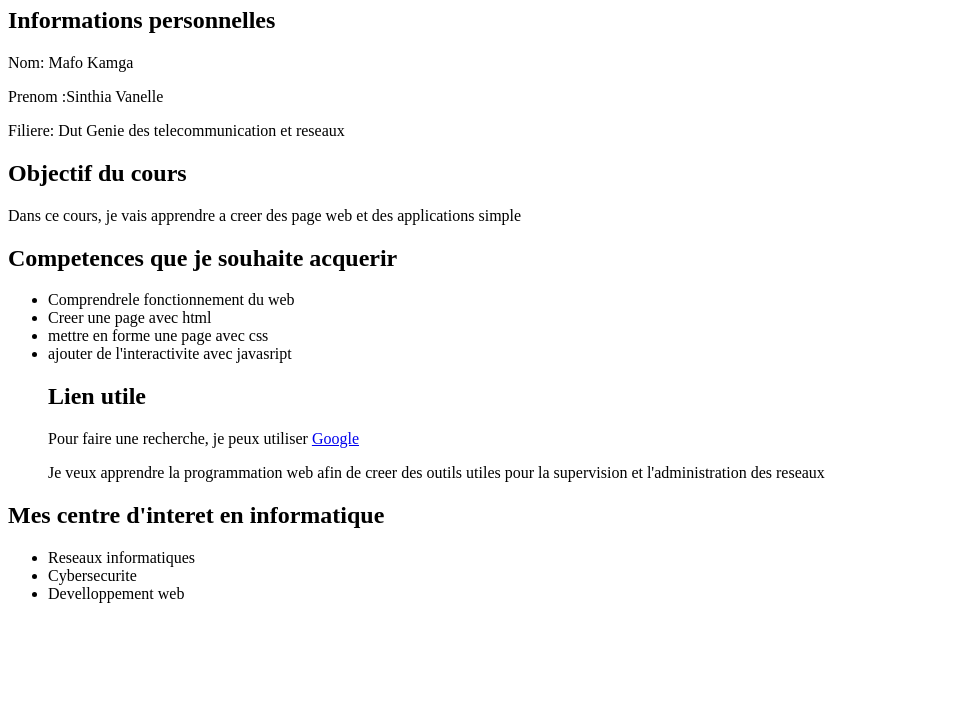
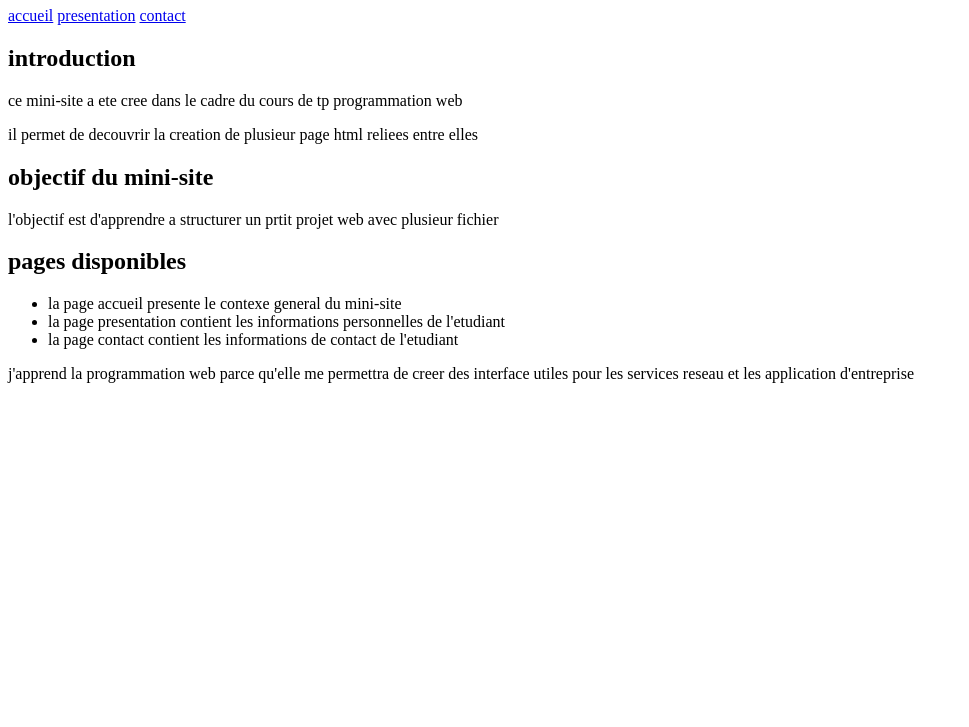
Before and after one commit to synthiamafokamga-ui/Mafo_kamga_sinthia_Gtr1_Tpweb_2026, a plain HTML site: page index.html in a window 1280 px wide. Shown: the part 73-800 px from the top of the page, without its empty margins (0-969 px from the left). Drawn offline with Linux system fonts and the light colour scheme.

Commit message:
Add files via upload

```diff
--- a/index.html
+++ b/index.html
@@ -3,35 +3,26 @@
 <head>
     <meta charset="UTF-8">
     <meta name="viewport" content="width=device-width, initial-scale=1.0">
-    <title> Ma premiere page web</title>
+    <title>Mon mini-site</title>
 </head>
 <body>
-<h1>Mon premier site web
-     </h1>
-     <h2> Informations personnelles</h2>
-     <p> Nom: Mafo Kamga</p>
-     <p>Prenom :Sinthia Vanelle</p>
-     <p> Filiere: Dut Genie des telecommunication et reseaux</p>
-     <h2> Objectif du cours</h2>
-<p> Dans ce cours, je vais apprendre a creer des page web et des applications simple </p>
-    <h2> Competences que je souhaite acquerir</h2>
-     <ul> <li> Comprendrele fonctionnement du web</li>
-    <li> Creer une page avec html</li>
-
-<li> mettre en forme une page avec css</li>
-<li> ajouter de l'interactivite avec javasript</li>
-<h2> Lien utile</h2>
-<p>
-    Pour faire une recherche, je peux utiliser
-    <a href="https://www.Google">Google</a>
-</p>
-<p> Je veux apprendre la programmation web afin de creer des outils utiles pour la supervision et l'administration des reseaux</p>
-</ul>
-<h2> Mes centre d'interet en informatique</h2>
-<ul> <li> Reseaux informatiques</li>
-    <li> Cybersecurite</li>
-    <li> Develloppement web</li>
-
-</ul>
+<h1> Bienvenue sur mon mini-site</h1>
+<nav>
+<a href="index.html"> accueil</a>
+<a href="presentation.html"> presentation</a>
+<a href="contact.html">contact</a>
+</nav>
+<h2> introduction</h2>
+<p>ce mini-site a ete cree dans le cadre du cours de tp programmation web</p>
+<p> il permet de decouvrir la creation de plusieur page html reliees entre elles</p>
+<h2>objectif du mini-site</h2>
+<p> l'objectif est d'apprendre a structurer un prtit projet web avec plusieur fichier</p>
+<h2> pages disponibles</h2>
+<UL>
+    <LI>la page accueil presente le contexe general du mini-site</LI>
+    <li>la page presentation contient les informations personnelles de l'etudiant</li>
+    <li>la page contact contient les informations de contact de l'etudiant</li>
+    </ul>
+    <p>j'apprend la programmation web parce qu'elle me permettra de creer des interface utiles pour les services reseau et les application d'entreprise</p>
 </body>
 </html>
```
